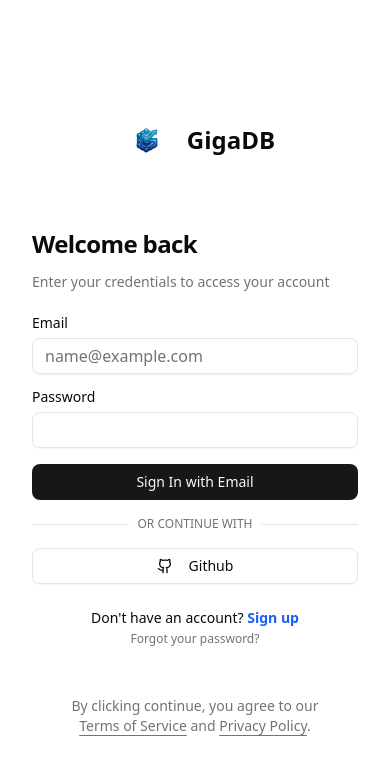
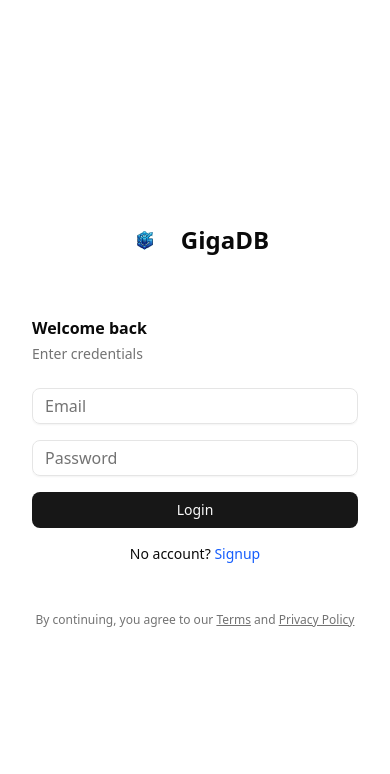
Before and after one commit to rohitkumar91131/gigadb, a React (Vite) app: page /auth/login in a window 390 px wide. Shown: the top 774 px of the page. Built offline with nearby package versions, Linux system fonts and the light colour scheme.

Commit message:
added verify email api and designed the page

```diff
--- a/src/components/layout/AuthLayout.jsx
+++ b/src/components/layout/AuthLayout.jsx
@@ -1,69 +1,58 @@
-import { Outlet, Link } from "react-router-dom";
+import { Outlet, Link } from "react-router-dom"
 
 export default function AuthLayout() {
   return (
     <div className="min-h-screen w-full grid lg:grid-cols-2">
-      {/* Left Side - Visuals (Image spread across full height/width) */}
-      <div className="relative hidden lg:flex flex-col justify-between p-10 text-white ">
 
-        {/* Background Image Layer */}
-        <div className="absolute inset-0 overflow-hidden">
-          <img
-            src="/logo.png"
-            alt="GigaDB Background"
-            className="w-full h-full object-cover opacity-60"
-          />
-          {/* Note: opacity-60 lagaya hai taaki text dikhe.
-              Agar image dark hai to opacity hata sakte ho */}
+      <div className="relative hidden lg:flex flex-col justify-between p-12 text-white bg-black overflow-hidden">
+
+        <div className="absolute inset-0 bg-gradient-to-br from-blue-600/30 via-black to-black" />
+
+        <div className="absolute inset-0 opacity-10 bg-[url('/noise.png')]" />
+
+        <div className="relative z-10 flex items-center gap-3">
+          <img src="/logo.png" className="w-10 h-10 object-contain" />
+          <span className="text-2xl font-bold tracking-wide">GigaDB</span>
         </div>
 
-        {/* Content Layer (Z-Index se upar rakha hai) */}
-        <div className="relative z-10 flex items-center gap-2 text-2xl font-bold">
-           {/* Agar logo icon bhi chahiye to yahan chhota img rakh sakte ho, warna sirf text */}
-           GigaDB
+        <div className="relative z-10 max-w-md">
+          <p className="text-3xl font-semibold leading-tight">
+            A database built for speed, scale, and serious engineering.
+          </p>
+
+          <p className="mt-4 text-zinc-400">
+            Index millions of records instantly.
+            Built for engineers who hate slow systems.
+          </p>
         </div>
 
-        <div className="relative z-10">
-          <blockquote className="space-y-2">
-            <p className="text-lg">
-              &ldquo;This library has saved me countless hours of work and
-              helped me deliver stunning designs to my clients faster than
-              ever before.&rdquo;
-            </p>
-            <footer className="text-sm text-zinc-300">Sofia Davis</footer>
-          </blockquote>
+        <div className="relative z-10 text-sm text-zinc-500">
+          © 2026 GigaDB
         </div>
       </div>
 
-      {/* Right Side - The Forms */}
       <div className="flex flex-col items-center justify-center p-8 bg-background">
-        <div className="w-full max-w-[400px] flex flex-col justify-center space-y-6">
+        <div className="w-full max-w-[420px] space-y-6">
 
-          {/* Mobile Logo (Thoda bada kar diya hai) */}
-          <div className="flex lg:hidden items-center justify-center gap-2 text-2xl font-bold mb-8">
-            <img
-              src="/logo.png"
-              alt="GigaDB Logo"
-              className="w-16 h-16 object-contain"
-            />
-            <span>GigaDB</span>
+          <div className="flex lg:hidden justify-center items-center gap-3 mb-8">
+            <img src="/logo.png" className="w-12 h-12 object-contain" />
+            <span className="text-2xl font-bold">GigaDB</span>
           </div>
 
           <Outlet />
 
-          <p className="px-8 text-center text-sm text-muted-foreground">
-            By clicking continue, you agree to our{" "}
-            <Link to="/terms" className="underline underline-offset-4 hover:text-primary">
-              Terms of Service
+          <p className="text-center text-xs text-muted-foreground">
+            By continuing, you agree to our{" "}
+            <Link to="/terms" className="underline hover:text-primary">
+              Terms
             </Link>{" "}
             and{" "}
-            <Link to="/privacy" className="underline underline-offset-4 hover:text-primary">
+            <Link to="/privacy" className="underline hover:text-primary">
               Privacy Policy
             </Link>
-            .
           </p>
         </div>
       </div>
     </div>
-  );
+  )
 }
--- a/src/pages/auth/LoginPage.jsx
+++ b/src/pages/auth/LoginPage.jsx
@@ -1,169 +1,117 @@
-import { useState } from "react";
-import { useSearchParams, Link, useNavigate } from "react-router-dom";
-import { Button } from "@/components/ui/button";
-import { Input } from "@/components/ui/input";
-import { Label } from "@/components/ui/label";
-import { Github, CheckCircle2 } from "lucide-react";
-import { Card, CardContent, CardDescription, CardHeader, CardTitle } from "@/components/ui/card";
-import { toast } from "sonner";
+import { useState } from "react"
+import { useSearchParams, Link, useNavigate } from "react-router-dom"
+import { Button } from "@/components/ui/button"
+import { Input } from "@/components/ui/input"
+import { Label } from "@/components/ui/label"
+import { Github, CheckCircle2 } from "lucide-react"
+import { Card, CardContent, CardDescription, CardHeader, CardTitle } from "@/components/ui/card"
+import { toast } from "sonner"
 
 export default function LoginPage() {
-  const [searchParams] = useSearchParams();
-  const navigate = useNavigate();
-  const isLogout = searchParams.get("logout") === "true";
-  const isReset = searchParams.get("password_reset") === "true";
+  const [searchParams] = useSearchParams()
+  const navigate = useNavigate()
 
-  const [loading, setLoading] = useState(false);
+  const isLogout = searchParams.get("logout") === "true"
+  const isReset = searchParams.get("password_reset") === "true"
 
-  const [formData, setFormData] = useState({
-    email: "",
-    password: ""
-  });
+  const [loading, setLoading] = useState(false)
+  const [formData, setFormData] = useState({ email: "", password: "" })
 
-  const handleChange = (e) => {
-    setFormData({ ...formData, [e.target.id]: e.target.value });
-  };
+  const handleChange = e => {
+    setFormData({ ...formData, [e.target.id]: e.target.value })
+  }
 
-  const handleLogin = async (e) => {
-    e.preventDefault();
-    setLoading(true);
+  const handleLogin = async e => {
+    e.preventDefault()
+    if (loading) return
 
-    // --- PASSWORD RESET LOGIC (Simulated) ---
+    const email = formData.email.trim().toLowerCase()
+
+    if (!email.includes("@")) {
+      toast.error("Invalid email")
+      return
+    }
+
+    if (!isReset && formData.password.length < 8) {
+      toast.error("Invalid password")
+      return
+    }
+
+    setLoading(true)
+
     if (isReset) {
       setTimeout(() => {
-            toast.success("Recovery link sent to your email!");
-            setLoading(false);
-        }, 1500);
-        return;
+        toast.success("Recovery link sent")
+        setLoading(false)
+      }, 1000)
+      return
     }
 
-    // --- MAIN LOGIN LOGIC ---
     try {
-        const response = await fetch(`${import.meta.env.VITE_BACKEND_URL}/auth/login`, {
+      const res = await fetch(`${import.meta.env.VITE_BACKEND_URL}/auth/login`, {
         method: "POST",
         headers: { "Content-Type": "application/json" },
-            body: JSON.stringify(formData),
-            credentials: "include"
-        });
+        credentials: "include",
+        body: JSON.stringify({ email, password: formData.password })
+      })
 
-        const data = await response.json();
+      let data
+      try {
+        data = await res.json()
+      } catch {
+        throw new Error()
+      }
 
       if (data.success) {
-            toast.success(data.msg || "Login successful!");
-            toast.info("Redirecting to dashboard...");
-            setTimeout(() => {
-                navigate("/dashboard");
-            }, 1000);
-
+        toast.success("Login successful")
+        setTimeout(() => navigate("/dashboard"), 800)
       } else {
-            toast.error(data.msg || "Login failed");
-            setLoading(false);
+        toast.error("Invalid credentials")
+        setLoading(false)
       }
-    } catch (error) {
-        console.error("Login error:", error);
-        toast.error("Network error. Backend server might be down.");
-        setLoading(false);
+    } catch {
+      toast.error("Server down")
+      setLoading(false)
     }
-  };
+  }
 
   return (
     <Card className="border-none shadow-none relative overflow-hidden">
 
-      {/* --- LOADING OVERLAY --- */}
       {loading && (
-        <div className="absolute inset-0 z-50 flex items-center justify-center bg-white/80 backdrop-blur-sm transition-all duration-300">
-           <img
-             src="https://ezgif.com/save/ezgif-5a01c42cb9a9c573.gif"
-             alt="Loading..."
-             className="w-24 h-24 object-contain"
-           />
+        <div className="absolute inset-0 z-50 flex items-center justify-center bg-white/80 backdrop-blur">
+          <img src="/logo.png" className="w-56 max-h-32 object-contain logo-glow" alt="loading" />
         </div>
       )}
 
-      <CardHeader className="space-y-1 px-0">
-        <CardTitle className="text-2xl font-bold tracking-tight">
-          {isReset ? "Reset Password" : "Welcome back"}
-        </CardTitle>
-        <CardDescription>
-          {isReset
-            ? "Enter your email to receive a recovery link"
-            : "Enter your credentials to access your account"}
-        </CardDescription>
+      <CardHeader className="px-0">
+        <CardTitle>{isReset ? "Reset Password" : "Welcome back"}</CardTitle>
+        <CardDescription>{isReset ? "Enter email" : "Enter credentials"}</CardDescription>
       </CardHeader>
 
       <CardContent className="grid gap-4 px-0">
         {isLogout && (
-          <div className="bg-green-50 text-green-700 p-3 rounded-md text-sm flex items-center gap-2 border border-green-200">
-            <CheckCircle2 size={16} /> You have been logged out securely.
+          <div className="bg-green-50 text-green-700 p-2 flex gap-2 rounded">
+            <CheckCircle2 size={16} /> Logged out
           </div>
         )}
 
         <form onSubmit={handleLogin} className="grid gap-4">
-          <div className="grid gap-2">
-            <Label htmlFor="email">Email</Label>
-            <Input
-                id="email"
-                type="email"
-                placeholder="name@example.com"
-                disabled={loading}
-                required
-                value={formData.email}
-                onChange={handleChange}
-            />
-          </div>
-
-          {!isReset && (
-            <div className="grid gap-2">
-              <Label htmlFor="password">Password</Label>
-              <Input
-                id="password"
-                type="password"
-                disabled={loading}
-                required
-                value={formData.password}
-                onChange={handleChange}
-            />
-            </div>
-          )}
-
-          <Button className="w-full" disabled={loading}>
-            {loading ? "Please wait..." : (isReset ? "Send Reset Link" : "Sign In with Email")}
-          </Button>
+          <Input id="email" placeholder="Email" value={formData.email} onChange={handleChange} />
+          {!isReset && <Input id="password" type="password" placeholder="Password" value={formData.password} onChange={handleChange} />}
+          <Button disabled={loading}>{loading ? "Please wait…" : isReset ? "Send Reset Link" : "Login"}</Button>
         </form>
 
-        {!isReset && (
-          <>
-            <div className="relative">
-              <div className="absolute inset-0 flex items-center">
-                <span className="w-full border-t" />
-              </div>
-              <div className="relative flex justify-center text-xs uppercase">
-                <span className="bg-background px-2 text-muted-foreground">Or continue with</span>
-              </div>
-            </div>
-            <Button variant="outline" type="button" disabled={loading}>
-              <Github className="mr-2 h-4 w-4" /> Github
-            </Button>
-          </>
-        )}
-
-        <div className="text-center text-sm mt-2">
+        <div className="text-center text-sm">
           {isReset ? (
-             <Link to="/auth/login" className="text-blue-600 hover:underline">Back to Login</Link>
+            <Link to="/auth/login" className="text-blue-600">Back to login</Link>
           ) : (
             <>
-               Don&apos;t have an account?{" "}
-               <Link to="/auth/signup" className="font-semibold text-blue-600 hover:underline">
-                 Sign up
-               </Link>
-               <br />
-               <Link to="/auth/login?password_reset=true" className="text-xs text-muted-foreground hover:text-primary">
-                 Forgot your password?
-               </Link>
+              No account? <Link to="/auth/signup" className="text-blue-600">Signup</Link>
             </>
           )}
         </div>
       </CardContent>
     </Card>
-  );
+  )
 }
--- a/src/pages/auth/SignupPage.jsx
+++ b/src/pages/auth/SignupPage.jsx
@@ -1,135 +1,96 @@
-import { useState } from "react";
-import { Link, useNavigate } from "react-router-dom"; // useNavigate add kiya
-import { Button } from "@/components/ui/button";
-import { Input } from "@/components/ui/input";
-import { Label } from "@/components/ui/label";
-import { Github } from "lucide-react";
-import { Card, CardContent, CardDescription, CardHeader, CardTitle } from "@/components/ui/card";
-import { toast } from "sonner";
+import { useState } from "react"
+import { Link, useNavigate } from "react-router-dom"
+import { Button } from "@/components/ui/button"
+import { Input } from "@/components/ui/input"
+import { Label } from "@/components/ui/label"
+import { Github } from "lucide-react"
+import { Card, CardContent, CardDescription, CardHeader, CardTitle } from "@/components/ui/card"
+import { toast } from "sonner"
 
 export default function SignupPage() {
-  const [loading, setLoading] = useState(false);
-  const navigate = useNavigate();
+  const [loading, setLoading] = useState(false)
+  const navigate = useNavigate()
 
-  const [formData, setFormData] = useState({
-    email: "",
-    password: ""
-  });
+  const [formData, setFormData] = useState({ email: "", password: "" })
 
-  // Handle Input Change
-  const handleChange = (e) => {
-    setFormData({ ...formData, [e.target.id]: e.target.value });
-  };
+  const handleChange = e => {
+    setFormData({ ...formData, [e.target.id]: e.target.value })
+  }
 
-  const handleSignup = async (e) => {
-    e.preventDefault();
-    setLoading(true);
+  const handleSignup = async e => {
+    e.preventDefault()
+    if (loading) return
+
+    const payload = {
+      email: formData.email.trim().toLowerCase(),
+      password: formData.password
+    }
+
+    if (!payload.email.includes("@")) {
+      toast.error("Invalid email")
+      return
+    }
+
+    if (payload.password.length < 8) {
+      toast.error("Password must be at least 8 characters")
+      return
+    }
+
+    setLoading(true)
 
     try {
-      const response = await fetch(`${import.meta.env.VITE_BACKEND_URL}/auth/signup`, {
+      const res = await fetch(`${import.meta.env.VITE_BACKEND_URL}/auth/signup`, {
         method: "POST",
-        headers: {
-          "Content-Type": "application/json",
-        },
-        body: JSON.stringify(formData),
-        "credentials" : "include"
-      });
+        headers: { "Content-Type": "application/json" },
+        credentials: "include",
+        body: JSON.stringify(payload)
+      })
 
-      const data = await response.json();
+      let data
+      try {
+        data = await res.json()
+      } catch {
+        throw new Error()
+      }
 
-      // Check Success (True/False)
       if (data.success) {
-        // Show Success msg
-        toast.success(data.msg || "Account created successfully!");
-
-        // Redirect to Login page after signup
-        setTimeout(() => {
-            navigate("/auth/login");
-        }, 1500);
-
+        toast.success(data.msg || "Account created")
+        setTimeout(() => navigate("/auth/login"), 1200)
       } else {
-        // Show Error msg
-        toast.error(data.msg || "Signup failed.");
+        toast.error(data.msg || "Signup failed")
+        setLoading(false)
       }
-    } catch (error) {
-      console.error("Signup error:", error);
-      toast.error("Server error. Is the backend running on port 3000?");
-    } finally {
-      setLoading(false);
+    } catch {
+      toast.error("Server error")
+      setLoading(false)
     }
-  };
+  }
 
   return (
     <Card className="border-none shadow-none relative overflow-hidden">
 
-      {/* --- LOADING OVERLAY --- */}
       {loading && (
-        <div className="absolute inset-0 z-50 flex items-center justify-center bg-white/80 backdrop-blur-sm transition-all duration-300">
-           {/* Same loader used in Login for consistency */}
-           <img
-             src="https://ezgif.com/save/ezgif-5a01c42cb9a9c573.gif"
-             alt="Loading..."
-             className="w-24 h-24 object-contain"
-           />
+        <div className="absolute inset-0 z-50 flex items-center justify-center bg-white/80 backdrop-blur">
+          <img src="/logo.png" className="w-56 max-h-32 object-contain  logo-glow" alt="loading" />
         </div>
       )}
 
-      <CardHeader className="space-y-1 px-0">
-        <CardTitle className="text-2xl font-bold tracking-tight">Create an account</CardTitle>
-        <CardDescription>
-          Enter your email below to create your account
-        </CardDescription>
+      <CardHeader className="px-0">
+        <CardTitle>Create an account</CardTitle>
+        <CardDescription>Enter your email</CardDescription>
       </CardHeader>
+
       <CardContent className="grid gap-4 px-0">
         <form onSubmit={handleSignup} className="grid gap-4">
-          <div className="grid gap-2">
-            <Label htmlFor="email">Email</Label>
-            <Input
-              id="email"
-              type="email"
-              placeholder="name@example.com"
-              disabled={loading}
-              required
-              value={formData.email}
-              onChange={handleChange}
-            />
-          </div>
-          <div className="grid gap-2">
-            <Label htmlFor="password">Password</Label>
-            <Input
-              id="password"
-              type="password"
-              disabled={loading}
-              required
-              value={formData.password}
-              onChange={handleChange}
-            />
-          </div>
-          <Button className="w-full" disabled={loading}>
-            {loading ? "Please wait..." : "Create Account"}
-          </Button>
+          <Input id="email" placeholder="Email" value={formData.email} onChange={handleChange} />
+          <Input id="password" type="password" placeholder="Password" value={formData.password} onChange={handleChange} />
+          <Button disabled={loading}>{loading ? "Please wait…" : "Create Account"}</Button>
         </form>
 
-        <div className="relative">
-          <div className="absolute inset-0 flex items-center">
-            <span className="w-full border-t" />
-          </div>
-          <div className="relative flex justify-center text-xs uppercase">
-            <span className="bg-background px-2 text-muted-foreground">Or continue with</span>
-          </div>
-        </div>
-
-        <Button variant="outline" type="button" disabled={loading}>
-          <Github className="mr-2 h-4 w-4" /> Github
-        </Button>
-
-        <div className="text-center text-sm mt-2">
-          Already have an account?{" "}
-          <Link to="/auth/login" className="font-semibold text-blue-600 hover:underline">
-            Sign in
-          </Link>
+        <div className="text-center text-sm">
+          Already have account? <Link to="/auth/login" className="text-blue-600">Login</Link>
         </div>
       </CardContent>
     </Card>
-  );
+  )
 }
--- /dev/null
+++ b/src/pages/auth/VerifyEmailPage.jsx
@@ -0,0 +1,147 @@
+import { useEffect, useState } from "react";
+import { useSearchParams, useNavigate } from "react-router-dom";
+import { Card, CardContent, CardHeader, CardTitle } from "@/components/ui/card";
+import { Button } from "@/components/ui/button";
+import { CheckCircle2, XCircle, Mail } from "lucide-react";
+
+export default function VerifyEmailPage() {
+  const [searchParams] = useSearchParams();
+  const navigate = useNavigate();
+
+  const [status, setStatus] = useState("loading");
+  const [message, setMessage] = useState("Verifying your email...");
+
+  useEffect(() => {
+    const verifyToken = async () => {
+      const token = searchParams.get("token");
+
+      if (!token) {
+        setStatus("error");
+        setMessage("Invalid verification link.");
+        return;
+      }
+
+      try {
+        const backendUrl = import.meta.env.VITE_BACKEND_URL || "http://localhost:3000";
+
+        const response = await fetch(`${backendUrl}/auth/verify-email`, {
+          method: "POST",
+          headers: { "Content-Type": "application/json" },
+          body: JSON.stringify({ token }),
+        });
+
+        const data = await response.json();
+
+        if (data.success) {
+          setStatus("success");
+          setMessage("Email verified successfully! You can now login.");
+        } else {
+          setStatus("error");
+          setMessage(data.msg || "Verification failed. Link might be expired.");
+        }
+      } catch (error) {
+        console.error(error);
+        setStatus("error");
+        setMessage("Something went wrong. Please try again later.");
+    }
+    };
+
+    const timer = setTimeout(() => {
+        verifyToken();
+    }, 2000); // 2 sec delay taaki shimmer effect achhe se dikhe
+
+    return () => clearTimeout(timer);
+
+  }, [searchParams]);
+
+  return (
+    <div className="flex min-h-screen items-center justify-center bg-gray-50 px-4">
+
+      {/* --- INLINE STYLE FOR SHIMMER ANIMATION --- */}
+      <style>{`
+        @keyframes shimmer {
+          0% { transform: translateX(-100%); }
+          100% { transform: translateX(100%); }
+        }
+        .animate-shimmer {
+          animation: shimmer 1.5s infinite;
+        }
+      `}</style>
+
+      <Card className="w-full max-w-md text-center shadow-lg border-none">
+        <CardHeader>
+            <div className="flex justify-center mb-6">
+
+                {/* --- 1. LOADING STATE (SHIMMER LOGO) --- */}
+                {status === "loading" && (
+                    <div className="relative h-20 w-20 overflow-hidden rounded-xl bg-gray-50 p-2 border border-gray-100">
+                        {/* Static Logo */}
+                        <img
+                            src="/logo.png"
+                            alt="Loading..."
+                            className="h-full w-full object-contain opacity-80"
+                        />
+
+                        {/* Shimmer Overlay (The Moving Light) */}
+                        <div className="absolute inset-0 bg-gradient-to-r from-transparent via-white/60 to-transparent animate-shimmer" />
+                    </div>
+                )}
+
+                {/* --- 2. SUCCESS STATE --- */}
+                {status === "success" && (
+                    <div className="h-20 w-20 bg-green-50 rounded-full flex items-center justify-center animate-in zoom-in duration-300">
+                        <CheckCircle2 className="h-10 w-10 text-green-600" />
+                    </div>
+                )}
+
+                {/* --- 3. ERROR STATE --- */}
+                {status === "error" && (
+                    <div className="h-20 w-20 bg-red-50 rounded-full flex items-center justify-center animate-in zoom-in duration-300">
+                        <XCircle className="h-10 w-10 text-red-600" />
+                    </div>
+                )}
+            </div>
+
+            <CardTitle className="text-2xl font-bold">
+                {status === "loading" && "Verifying..."}
+                {status === "success" && "Email Verified!"}
+                {status === "error" && "Verification Failed"}
+            </CardTitle>
+        </CardHeader>
+
+        <CardContent className="space-y-6">
+            <p className="text-muted-foreground text-md">
+                {message}
+            </p>
+
+            {status === "success" && (
+                <Button
+                    className="w-full bg-blue-600 hover:bg-blue-700"
+                    onClick={() => navigate("/auth/login")}
+                >
+                    Go to Login
+                </Button>
+            )}
+
+            {status === "error" && (
+                <Button
+                    variant="outline"
+                    className="w-full"
+                    onClick={() => navigate("/auth/signup")}
+                >
+                    Back to Signup
+                </Button>
+            )}
+
+            {status === "loading" && (
+                <div className="text-xs text-muted-foreground flex items-center justify-center gap-2">
+                    <Mail size={14} />
+                    <span>Securely verifying your token...</span>
+                </div>
+            )}
+
+        </CardContent>
+      </Card>
+    </div>
+  );
+}
```
Also changed, not shown: src/App.jsx (+4 -4 lines), src/index.css (+21 -0 lines), 1 other file (tests, documents, lock files or other folders). Lines whose indentation alone changed are shown as unchanged.
